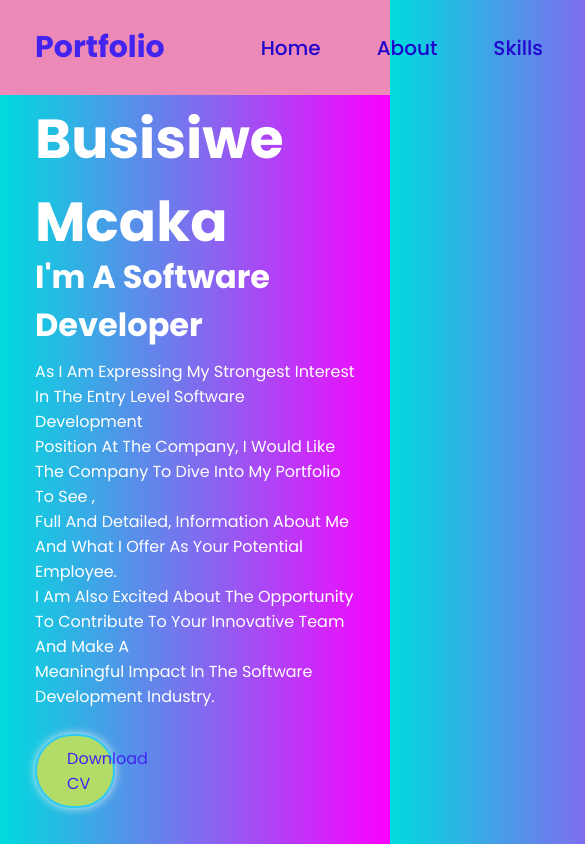
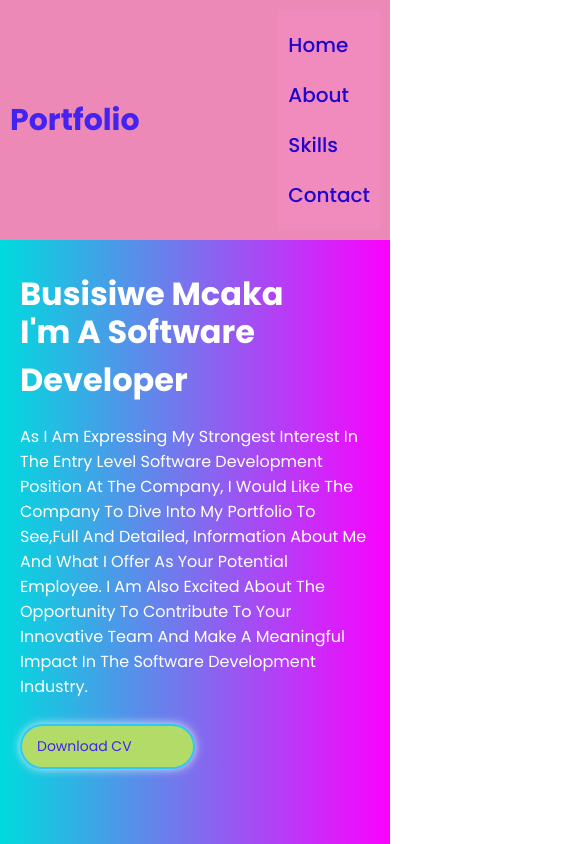
Before and after one commit to BusisiweBusie/Portfolio, a plain HTML site: page index.html in a window 390 px wide. Shown: the top 844 px of the page, 585 px wide, since content can reach past the window. Drawn offline with nearby package versions, Linux system fonts and the light colour scheme.

Commit message:
final code

```diff
--- a/index.html
+++ b/index.html
@@ -39,10 +39,9 @@
         <div class="home-info">
             <h1>Busisiwe Mcaka</h1>
             <h2>I'm a Software Developer</h2>
-            <p> As I am expressing my strongest interest in the Entry level Software Development <br>
-                position at the company,
-                I would like the company to dive into my Portfolio to see ,<br>full and detailed, Information about me and what I offer as your potential employee.
-                <br>I am also excited about the opportunity to contribute to your Innovative team and make a <br>meaningful impact in the Software Development Industry.</p>
+            <p> As I am expressing my strongest interest in the Entry level Software Development
+                position at the company, I would like the company to dive into my Portfolio to see,full and detailed, Information about me and what I offer as your potential employee.
+                I am also excited about the opportunity to contribute to your Innovative team and make a meaningful impact in the Software Development Industry.</p>
                 <div class="btn-sci">
                   <a href="images/CV-B.Mcaka .pdf" target="_blank"> Download CV</a></div>
     </section>
@@ -56,7 +55,7 @@
 
         <div class="about-col-2">
           <h1 class="sub-title1"><center>About Me</center></h1>
-        </br>
+
           <p> As a dedicated and a committed indivitual in Software Development,
             with a passion to create digital solutions,strive to transform complicated and complex challenges to simplified applications.
              With a strong foundation in programming languages such as HTML,CSS, Python, Javascript etc.<br>
@@ -152,7 +151,7 @@
             <label for="message">Message:</label>
             <textarea id="message" name="message" placeholder="Your Message" required></textarea>
 
-            <button type="submit"class= "btn">Send Message</button>
+            <button type="submit" class="btn1">Send Message</button>
         </form>
     </div>
     </div>
--- a/style.css
+++ b/style.css
@@ -13,6 +13,7 @@ body {
 
 
 background-image: linear-gradient(90deg, #00DBDE 0%, #FC00FF 100%);
+background-repeat: no-repeat;
 
 }
 
@@ -42,7 +43,6 @@ a {
 
 .navbar ul {
     display: flex;
-
 
 
 }
@@ -95,13 +95,25 @@ a {
 .home-info p {
     font-size: 16px;
     margin: 10px 0 25px;
+    padding-right: 400px;
 }
 .home-info .btn-sci {
     display: flex;
     align-items: center;
 }
 .btn-sci {
-    width: 25%;
+    width: 15%;
+    display: inline-block;
+    padding: 10px 30px;
+    background: #b3db68;
+    border: 2px solid #2dcbf3;
+    border-radius: 40px;
+    box-shadow: 0 0 10px #deeaf0;
+
+}
+ /* submit form button*/
+.btn1 {
+    width: 100%;
     display: inline-block;
     padding: 10px 30px;
     background: #b3db68;
@@ -313,3 +325,111 @@ form textarea {
 section {
     padding: 60px 0;
 }
+
+@media (max-width: 768px) {
+    .navbar ul {
+        flex-direction: column; /* Stack menu items vertically */
+        margin-left: 0;
+    }
+    .home {
+        flex-direction: column;
+        padding: 20px; /* Reduce padding for smaller screens */
+    }
+    .home-image {
+        margin-left: 0;
+        width: 100%;
+        height: auto; /* Make image responsive */
+    }
+}
+
+@media (max-width: 480px) {
+    body {
+        font-size: 14px; /* Reduce font size for smaller screens */
+    }
+
+    .navbar {
+        padding: 10px; /* Smaller padding for the navbar */
+    }
+    .home-info {
+        padding-top: 250px;
+    }
+    .home-info h1 {
+        font-size: 32px; /* Reduce font size for headings */
+    }
+    .sub-title1 {
+        font-size: 32px;
+
+
+    }
+    .btn-sci {
+        width: 50%; /* Full-width button */
+        padding: 10px 15px;
+    }
+    .container__box {
+        grid-template-columns: 1fr; /* Single-column layout */
+    }
+    .home {
+
+        padding: 5%;
+        height: auto; /* Allow height to adjust dynamically */
+    }
+
+    .home-image {
+        width: 80%;  /* Use percentage for fluid layouts */
+        max-width: 500px; /* Restrict to a maximum size */
+        height: auto; /* Maintain aspect ratio */
+        display: none;
+    }
+    .home-info p {
+        font-size: 16px;
+        margin: 10px 0 25px;
+        padding-right: 0px;
+        padding-top: 10px;
+    }
+    /* Grid for skills section */
+.container__box {
+    display: grid;
+    grid-template-columns: repeat(auto-fit, minmax(150px, 1fr)); /* Adjust column count */
+    gap: 15px;
+}
+h1 {
+    font-size: clamp(1.5rem, 5vw, 3rem); /* Adapts based on viewport width */
+}
+img, video {
+    max-width: 100%; /* Constrain to the container */
+    height: auto;    /* Maintain aspect ratio */
+}
+.navbar ul {
+    flex-direction: column;
+}
+}
+
+@media (min-width: 768px) {
+    .navbar ul {
+        flex-direction: row;
+    }
+}
+
+@media (max-width: 768px) {
+    .navbar ul {
+        flex-direction: column;
+        margin-left: 0;
+        background-color: #f18bbe;
+        padding: 10px;
+    }
+    .navbar ul a {
+        margin: 10px 0;
+    }
+}
+
+@media (max-width: 480px) {
+    .home {
+        flex-direction: column;
+        text-align: left;
+        padding: 20px;
+    }
+    .home-image {
+        margin: 20px 0;
+        width: 90%;
+    }
+}
```
